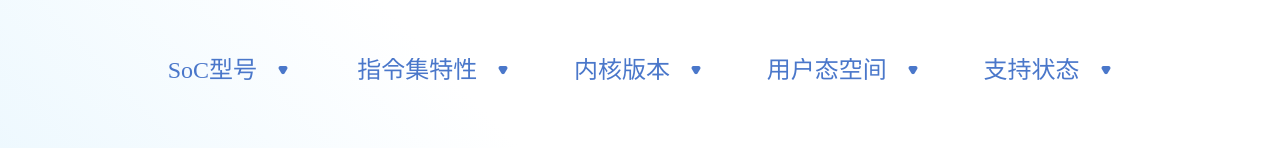
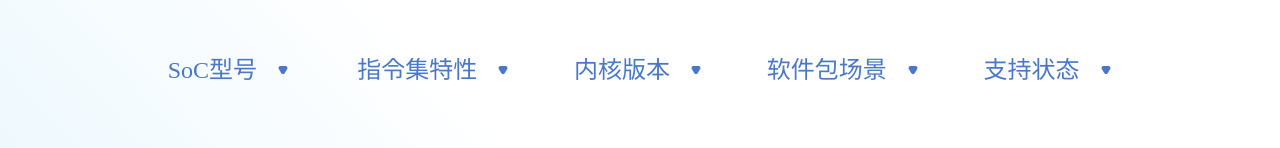
Before and after one commit to paithfinder/oerv-web, a Vue app: page /home in a window 1280 px wide. Shown: the part 404-552 px from the top of the page. Built offline with nearby package versions, Linux system fonts and the light colour scheme.

Commit message:
用户态空间和用户态包组字符替换为软件包场景
用户态空间和用户态包组字符替换为软件包场景

Signed-off-by: Mingle Tan <mingle.oerv@isrc.iscas.ac.cn>

```diff
--- a/src/components/SystemSelect.vue
+++ b/src/components/SystemSelect.vue
@@ -290,7 +290,7 @@ const getFileName = (url) => {
         </div>
 
         <div class="select-row">
-          <div class="select-label">用户态包组:</div>
+          <div class="select-label">软件包场景:</div>
           <div class="select-box">
             <div class="select-wrapper">
               <div
@@ -381,7 +381,7 @@ const getFileName = (url) => {
           <div class="value">{{ selectedKernel }}</div>
         </div>
         <div class="package">
-          <div class="label">用户态包组：</div>
+          <div class="label">软件包场景：</div>
           <div class="value">{{ selectedPackage }}</div>
         </div>
       </div>
--- a/src/views/home/index.vue
+++ b/src/views/home/index.vue
@@ -25,7 +25,7 @@ const nameMapping = {
   soc: "SoC型号",
   isa: "指令集特性",
   kernel: "内核版本",
-  userspace: "用户态空间",
+  userspace: "软件包场景",
   status: "支持状态"
 };
 
```
